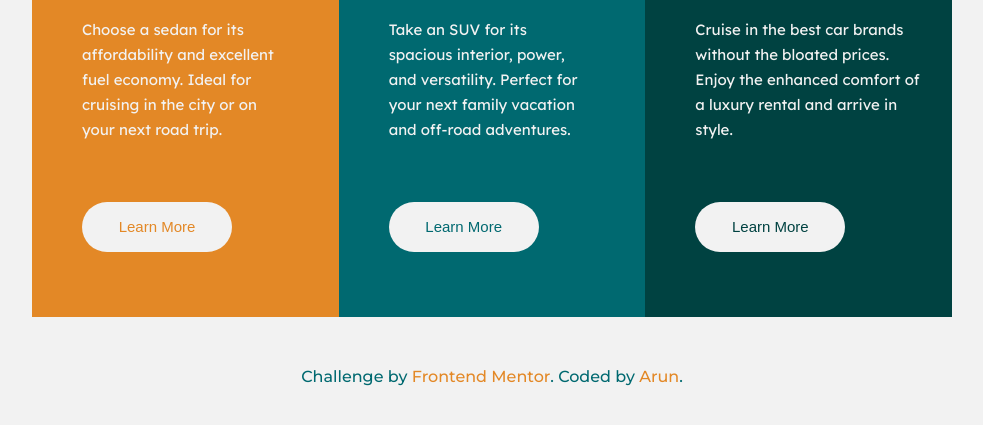
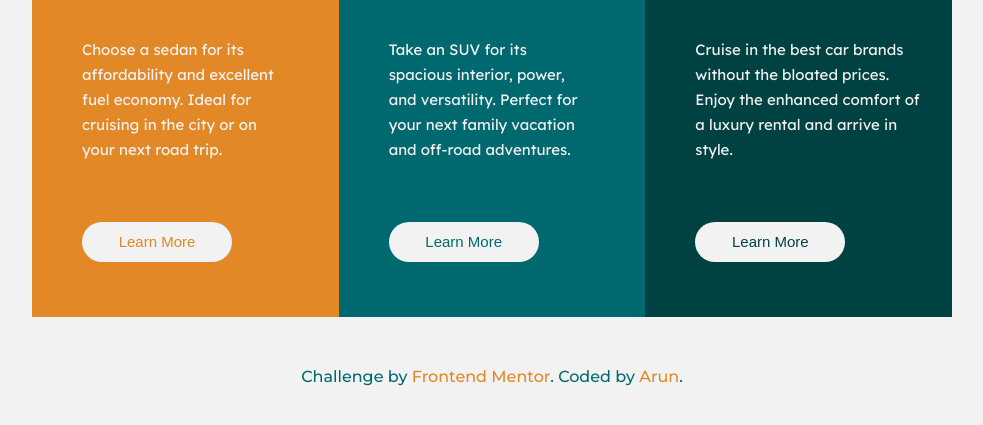
Before and after one commit to ninjabro/3columnpreviewcard, a plain HTML site: page index.html in a window 1280 px wide. Shown: the part 333-758 px from the top of the page, without its empty margins (148-1131 px from the left). Drawn offline with Linux system fonts and the light colour scheme.

Commit message:
second commit

```diff
--- a/index.html
+++ b/index.html
@@ -18,7 +18,7 @@
       rel="stylesheet"
     />
     <link rel="stylesheet" href="style.css" />
-    <title>Frontend Mentor | 3-column preview card component</title>
+    <title>Frontend Mentor | 3-column preview card component.</title>
   </head>
   <body>
     <main>
--- a/style.css
+++ b/style.css
@@ -42,7 +42,7 @@ body {
 }
 .luxury {
   background-color: var(--Verydark);
-  padding: 50px 20px 50px 50px;
+  padding: 40px 20px 50px 50px;
 }
 .sedan,
 .suv,
@@ -55,7 +55,7 @@ body {
 
 .sedan,
 .suv {
-  padding: 50px 60px 50px 50px;
+  padding: 40px 60px 50px 50px;
 }
 img {
   height: 40px;
@@ -70,7 +70,7 @@ h1 {
 h1,
 p {
   color: var(--Very-light-gray);
-  margin-top: 20px;
+  margin-top: 40px;
 }
 P {
   font-family: var(--lexa);
@@ -81,7 +81,7 @@ P {
 
 .btn {
   margin-top: 60px;
-  height: 50px;
+  height: 40px;
   width: 150px;
   background-color: var(--Very-light-gray);
   border: none;
```
